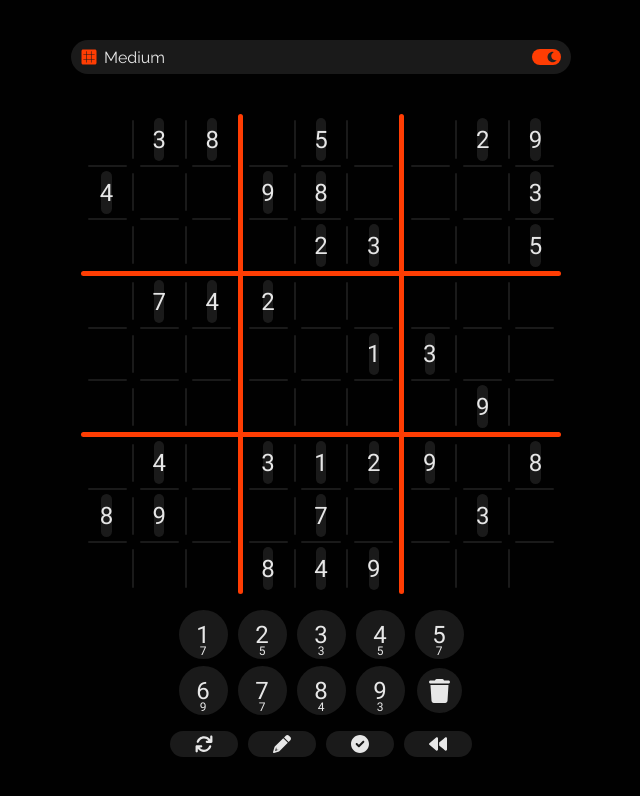
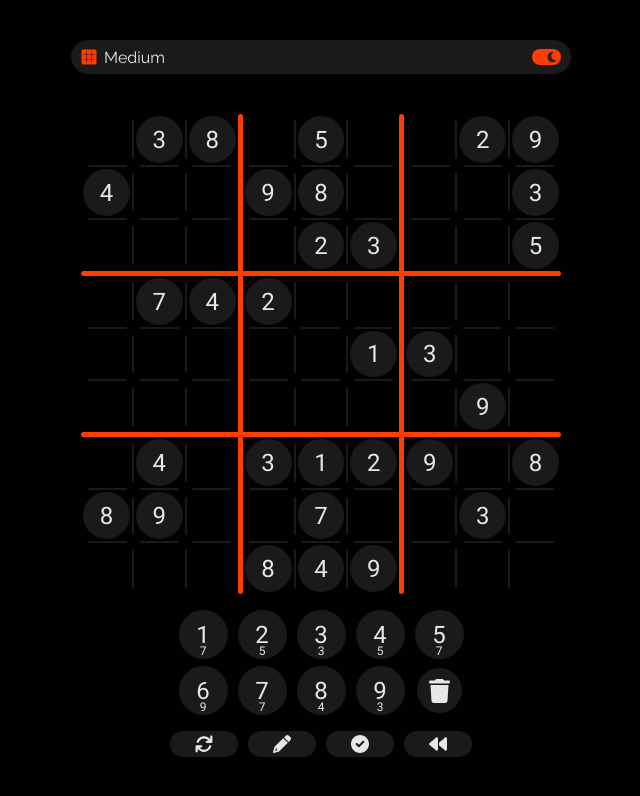
Before and after one commit to Tormak9970/simple-sudoku, a Svelte app: page / in a window 1280 px wide. Shown: the top 796 px of the page, without its empty margins (319-959 px from the left). Built offline with nearby package versions, Linux system fonts and the light colour scheme.

Commit message:
fix: eliminated another highlighting edge case

```diff
--- a/src/components/board/cells/SubCell.svelte
+++ b/src/components/board/cells/SubCell.svelte
@@ -151,8 +151,8 @@
 
   }
   .sub-cell {
-    width: min(calc((100% - 4px - 12px) / 3), 80px);
-    height: min(calc(100% - 4px), 80px);
+    width: min(100%, 80px);
+    height: min(100%, 80px);
     display: flex;
     flex-direction: column;
     justify-content: center;
@@ -198,6 +198,9 @@
   .clue.same-as-selected:hover {
     background-color: var(--highlight-accent);
   }
+  .same-as-selected:hover {
+    background-color: var(--highlight-accent-hover);
+  }
 
   .selected { background-color: var(--highlight); }
   .selected:hover { background-color: var(--highlight-hover); }
--- a/src/components/controls/NumberEntry.svelte
+++ b/src/components/controls/NumberEntry.svelte
@@ -64,7 +64,7 @@
   const scale = tweened(1.0, { duration: 200, easing: bounceIn });
 
   $: numLeft = 9 - ($board.split(`${control}`).length - 1);
-  $: selected = $selectedControlNumber === control && $firstSelected === "ctrl";
+  $: selected = $selectedControlNumber === control.toString() && $firstSelected === "ctrl";
 
   onMount(() => {
     // controlNumSelectedUnsub = ctrlNumSelected.subscribe((selectedControl) => {
```
